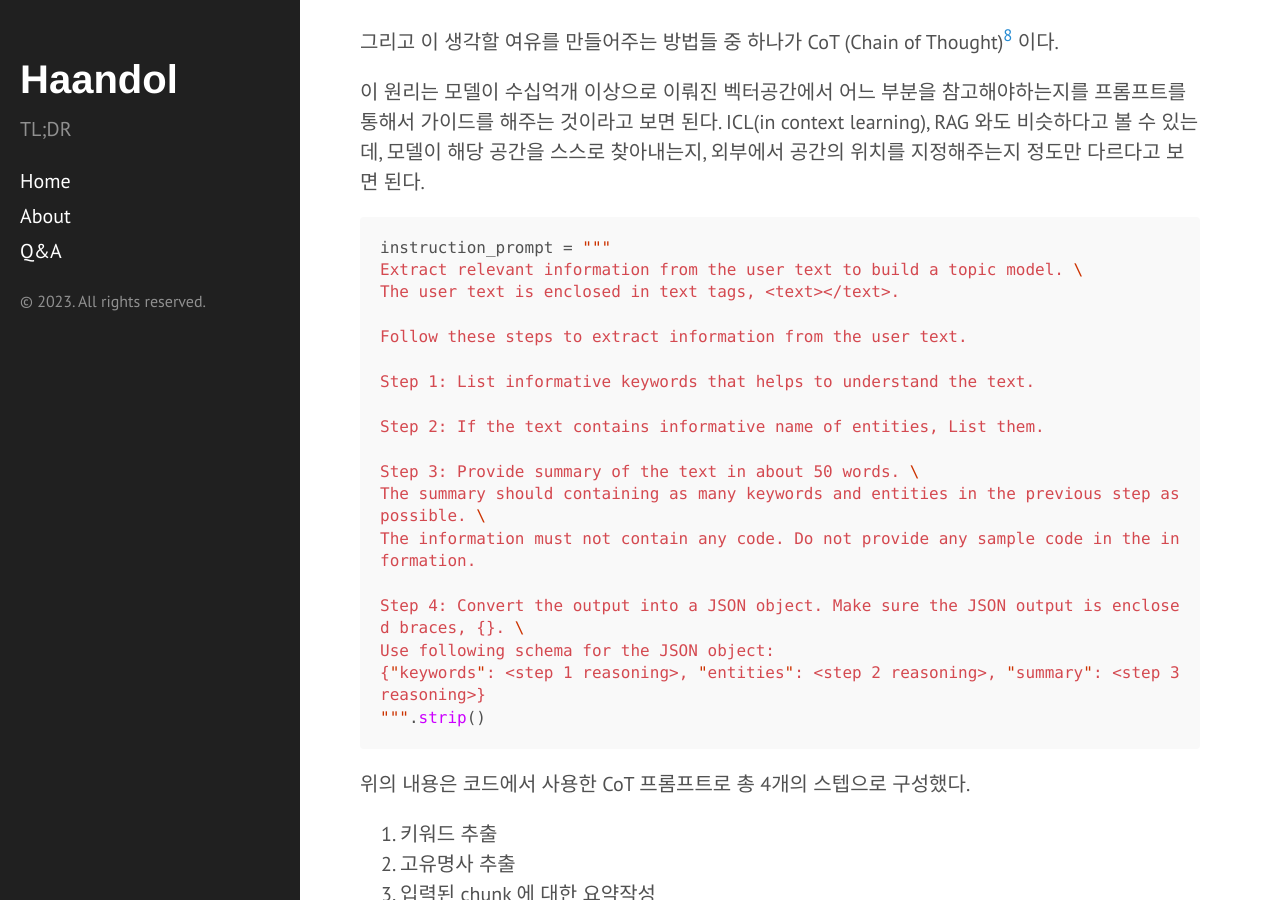
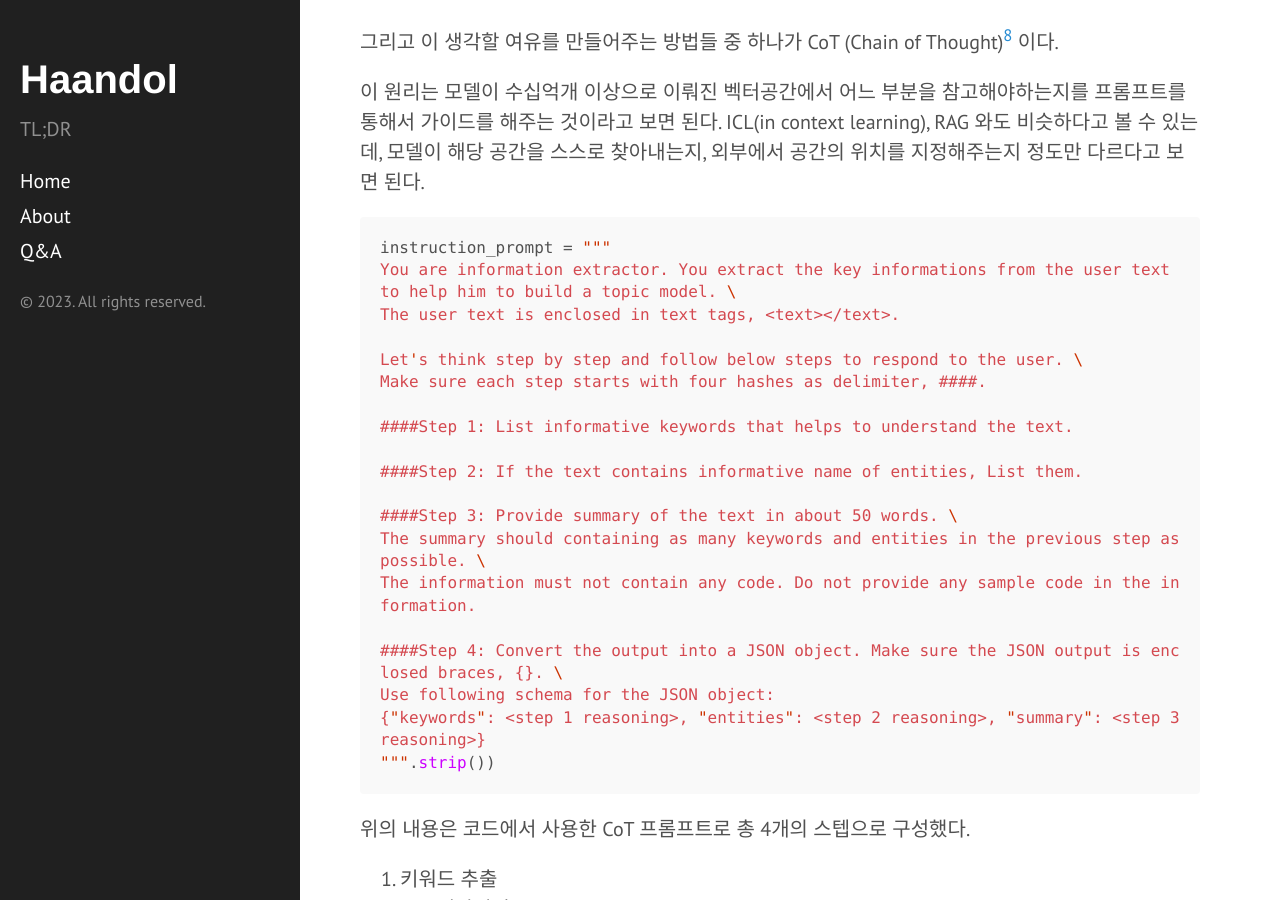
Before and after one commit to haandol/haandol.github.com, a Jekyll site: the page built from _posts/2023-10-05-extract-information-from-url-using-llm.md, in a window 1280 px wide and 900 px high, scrolled down 2966 px. Built offline with Jekyll 4.4.1, drawn with Linux system fonts in a browser that asks for light colours; comment, search, counter and statistics services are not loaded.

Commit message:
update instruction

````diff
--- a/_posts/2023-10-05-extract-information-from-url-using-llm.md
+++ b/_posts/2023-10-05-extract-information-from-url-using-llm.md
@@ -97,23 +97,24 @@ github 코드에는 trafilatura 가 크롤링 실패했을 때, beautifulsoup
 
 ```python
 instruction_prompt = """
-Extract relevant information from the user text to build a topic model. \
+You are information extractor. You extract the key informations from the user text to help him to build a topic model. \
 The user text is enclosed in text tags, <text></text>.
 
-Follow these steps to extract information from the user text.
+Let's think step by step and follow below steps to respond to the user. \
+Make sure each step starts with four hashes as delimiter, ####.
 
-Step 1: List informative keywords that helps to understand the text.
+####Step 1: List informative keywords that helps to understand the text.
 
-Step 2: If the text contains informative name of entities, List them.
+####Step 2: If the text contains informative name of entities, List them.
 
-Step 3: Provide summary of the text in about 50 words. \
+####Step 3: Provide summary of the text in about 50 words. \
 The summary should containing as many keywords and entities in the previous step as possible. \
 The information must not contain any code. Do not provide any sample code in the information.
 
-Step 4: Convert the output into a JSON object. Make sure the JSON output is enclosed braces, {}. \
+####Step 4: Convert the output into a JSON object. Make sure the JSON output is enclosed braces, {}. \
 Use following schema for the JSON object:
 {"keywords": <step 1 reasoning>, "entities": <step 2 reasoning>, "summary": <step 3 reasoning>}
-""".strip()
+""".strip())
 ```
 
 위의 내용은 코드에서 사용한 CoT 프롬프트로 총 4개의 스텝으로 구성했다.
````
